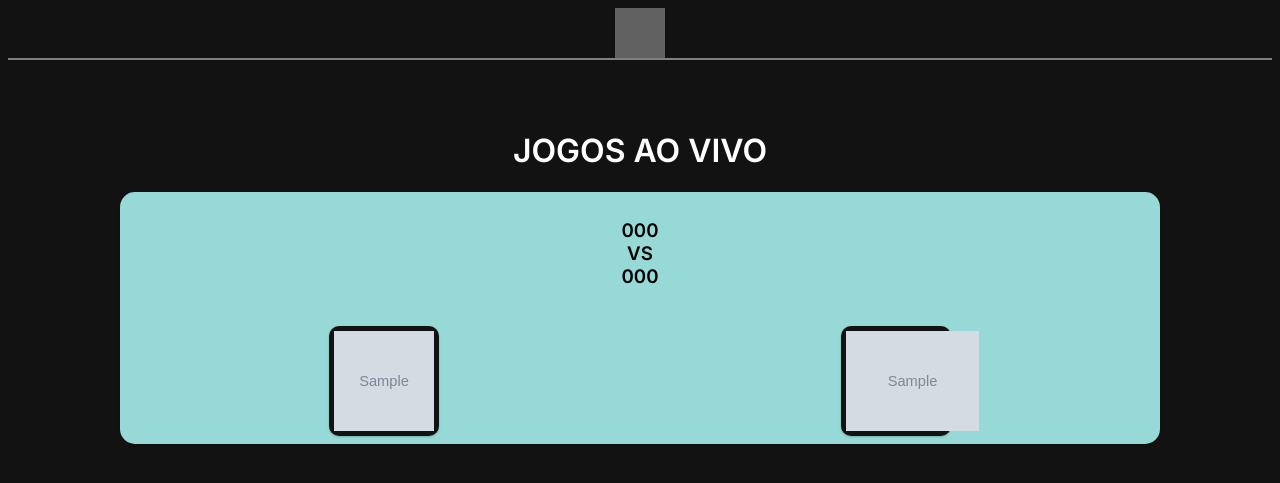
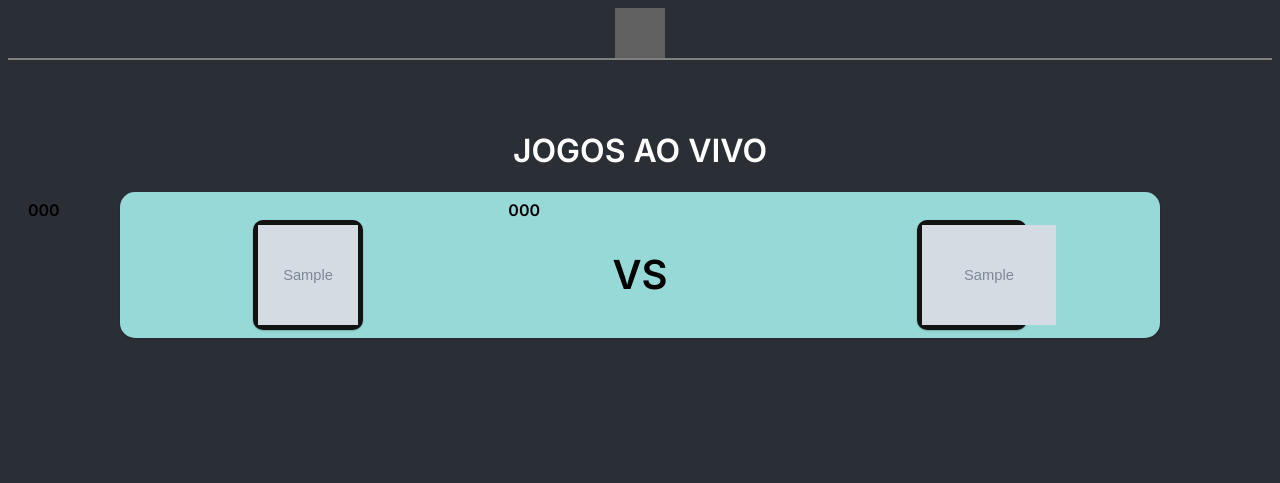
Before and after one commit to RadioactivePlays/pyesports, a Flask app: template website/templates/table.html in a window 1280 px wide. Shown: the top 483 px of the page. Run offline with Flask 3, Linux system fonts and the light colour scheme; the template is opened without the code that fills it: most values are stand-ins (such as "Sample title", 1, 10 or a date in 2020); grey boxes marked "Sample" are stand-in pictures; grey boxes are pictures that could not be loaded.

Commit message:
Implementando frontend

```diff
--- a/website/static/assets/css/styles.css
+++ b/website/static/assets/css/styles.css
@@ -1,6 +1,6 @@
 body {
     font: 400 1rem 'Inter', sans-serif;
-    background-color: #121212;
+    background-color: #2A2E35;
  }
 
 h1{
@@ -43,7 +43,7 @@ h1{
     border-width: 2px;
     border-color: grey;
   }
-.navbar-container::before, .navbar-logo-container, .toggle-container {
+.navbar-container::before {
     content: '';
   }
 
@@ -58,7 +58,7 @@ h1{
 }
 
 .column {
-  flex: %;
+  flex: 33,3%;
   padding: 5px;
   box-shadow: 0 1px 3px -1px rgba(0, 0, 0, 0.4);
   width: 100px;
@@ -66,3 +66,19 @@ h1{
   background-color: #121212;
   border-radius: 10px;
 }
+
+.versus {
+  margin: auto 0 auto 0;
+  font-size: 2.5rem;
+  /*padding: 10px;*/
+}
+
+.codes {
+  flex: 50%;
+  flex-direction: row;
+  display: flex;
+  justify-content: space-between;
+  width: 50%;
+  position: relative;
+  left: -100px;
+}
--- a/website/templates/table.html
+++ b/website/templates/table.html
@@ -19,10 +19,16 @@
   {% else %}
   {% for event in events %}
           <div class="card">
-            <h3> {{ event['match']['teams'][0]['code'] }}<br> VS <br>{{ event['match']['teams'][1]['code'] }}</h3><br>
-             <div class="row">
+            <div class="codes">
+            <strong> {{ event['match']['teams'][0]['code'] }} </strong>
+            <strong> {{ event['match']['teams'][1]['code'] }}</strong>
+             </div>
+            <div class="row">
               <div class="column">
                <img src="{{ event['match']['teams'][0]['image'] }}" alt="Logo da Equipe A" class="teamicon" width="100" height="100">
+             </div>
+             <div class="versus">
+              <strong>VS</strong>
              </div>
              <div class="column">
                <img src="{{ event['match']['teams'][1]['image'] }}" alt="Logo da Equipe B" class="teamicon" "width="100" height="100">
```
